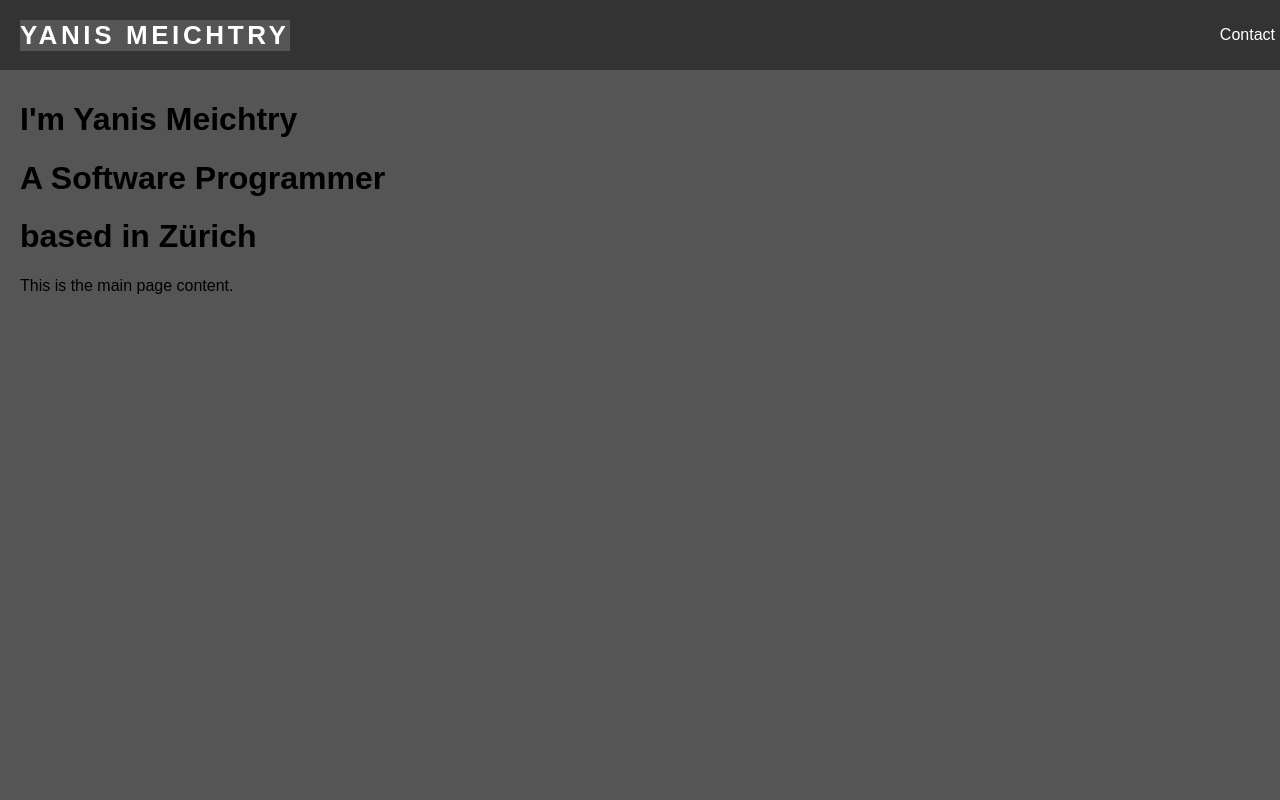
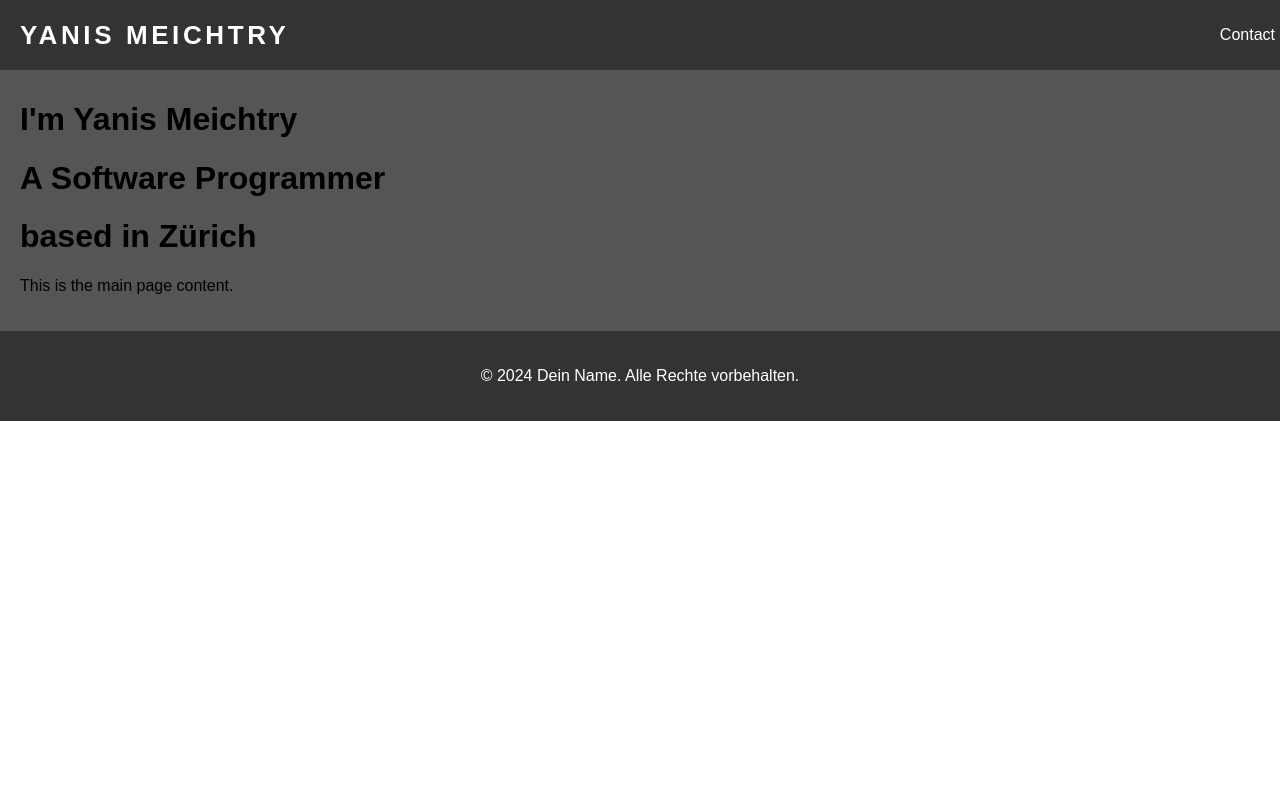
Before and after one commit to ymeichtry/yanis-portfolio, a React (Create React App) app: page / in a window 1280 px wide. Shown: the top 800 px of the page. Built offline with nearby package versions, Linux system fonts and the light colour scheme.

Commit message:
styled the header made backgroundcolor for the logo

```diff
--- a/src/App.css
+++ b/src/App.css
@@ -3,7 +3,6 @@ body {
   font-family: Arial, sans-serif;
   display: flex;
   flex-direction: column;
-  min-height: 100vh;
 }
 
 header {
--- a/src/components/Header/Header.css
+++ b/src/components/Header/Header.css
@@ -8,6 +8,7 @@ header {
   }
 
   .logo {
+    background-color: #333;
     font-size: 26px;
     margin: 0;
     margin-left: 10px;
```
